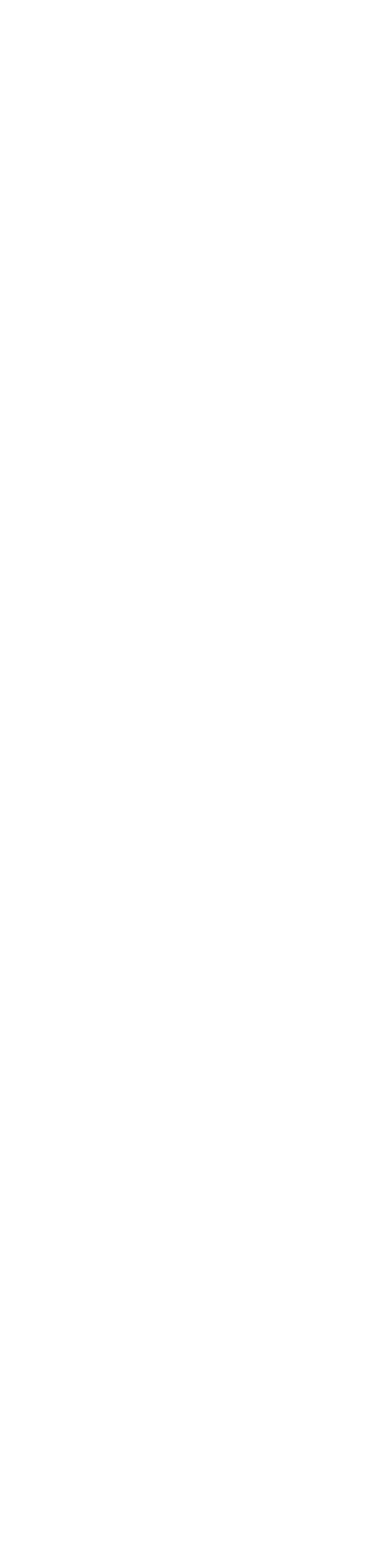
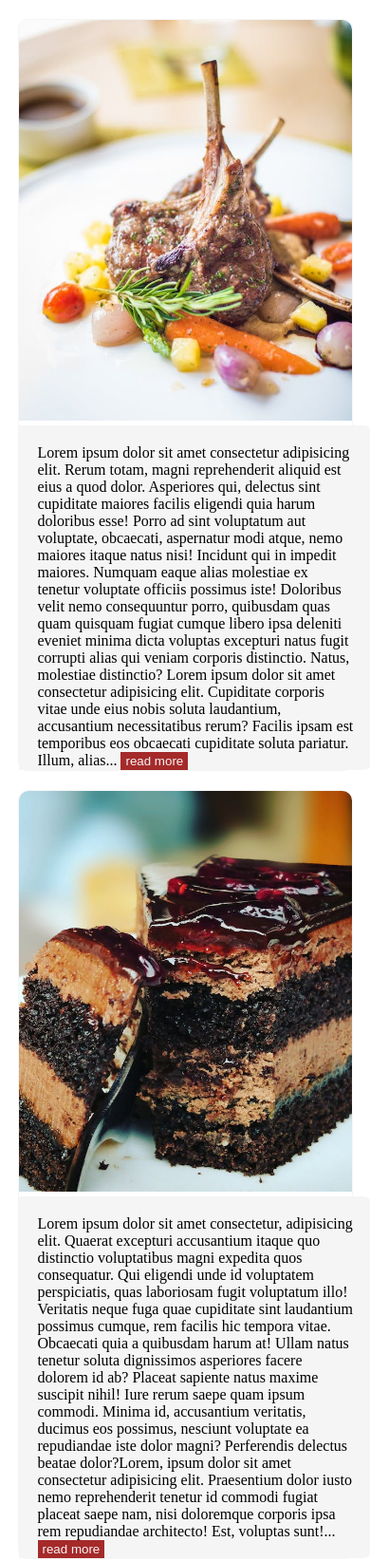
Before and after one commit to AR-Aourangazeb-Alif/demo-article, a plain HTML site: page index.html in a window 390 px wide. Shown: the top 1644 px of the page at 95% size. Before the commit the page ends 844 px from the top, so only its background shows below. Drawn offline with Linux system fonts and the light colour scheme.

Commit message:
made it responsive

```diff
--- a/index.html
+++ b/index.html
@@ -4,28 +4,40 @@
     <meta charset="UTF-8">
     <meta name="viewport" content="width=device-width, initial-scale=1.0">
     <title>My Recipe Book :)</title>
+
+    <link rel="stylesheet" href="style.css">
 </head>
 <body>
 
     <div class="article-container">
-        <div class="photo-container"></div>
-        <div class="writings"></div>
+        <div class="photo-container one"></div>
+        <div class="writings">Lorem ipsum dolor sit amet consectetur adipisicing elit. Rerum totam, magni reprehenderit aliquid est eius a quod dolor. Asperiores qui, delectus sint cupiditate maiores facilis eligendi quia harum doloribus esse!
+        Porro ad sint voluptatum aut voluptate, obcaecati, aspernatur modi atque, nemo maiores itaque natus nisi! Incidunt qui in impedit maiores. Numquam eaque alias molestiae ex tenetur voluptate officiis possimus iste!
+        Doloribus velit nemo consequuntur porro, quibusdam quas quam quisquam fugiat cumque libero ipsa deleniti eveniet minima dicta voluptas excepturi natus fugit corrupti alias qui veniam corporis distinctio. Natus, molestiae distinctio? Lorem ipsum dolor sit amet consectetur adipisicing elit. Cupiditate corporis vitae unde eius nobis soluta laudantium, accusantium necessitatibus rerum? Facilis ipsam est temporibus eos obcaecati cupiditate soluta pariatur. Illum, alias... <button>read more</button></div>
     </div>
     <div class="article-container">
-        <div class="photo-container"></div>
-        <div class="writings"></div>
+        <div class="photo-container two"></div>
+        <div class="writings">Lorem ipsum dolor sit amet consectetur, adipisicing elit. Quaerat excepturi accusantium itaque quo distinctio voluptatibus magni expedita quos consequatur. Qui eligendi unde id voluptatem perspiciatis, quas laboriosam fugit voluptatum illo!
+        Veritatis neque fuga quae cupiditate sint laudantium possimus cumque, rem facilis hic tempora vitae. Obcaecati quia a quibusdam harum at! Ullam natus tenetur soluta dignissimos asperiores facere dolorem id ab?
+        Placeat sapiente natus maxime suscipit nihil! Iure rerum saepe quam ipsum commodi. Minima id, accusantium veritatis, ducimus eos possimus, nesciunt voluptate ea repudiandae iste dolor magni? Perferendis delectus beatae dolor?Lorem, ipsum dolor sit amet consectetur adipisicing elit. Praesentium dolor iusto nemo reprehenderit tenetur id commodi fugiat placeat saepe nam, nisi doloremque corporis ipsa rem repudiandae architecto! Est, voluptas sunt!... <button>read more</button></div>
     </div>
     <div class="article-container">
-        <div class="photo-container"></div>
-        <div class="writings"></div>
+        <div class="photo-container three"></div>
+        <div class="writings">Lorem ipsum dolor sit amet consectetur adipisicing elit. Et dolore nostrum illo quisquam! Perspiciatis, nihil? Facere dolor, rem illo laborum eum accusantium consequatur blanditiis eius sint veritatis facilis tempore esse.
+        Eaque magnam quisquam, aut voluptatibus molestias nostrum distinctio, fugit molestiae odit minus eveniet dolorum modi nesciunt perspiciatis commodi quos dolorem? Et sed obcaecati aperiam deserunt laborum hic ducimus rerum natus.
+        Deserunt neque hic expedita ducimus cumque consectetur illo ipsam, adipisci illum, quod accusamus quibusdam? Similique blanditiis soluta vero veniam perferendis voluptatem assumenda ratione, nostrum exercitationem, laboriosam necessitatibus cumque tempore aliquam. Lorem ipsum dolor sit amet consectetur adipisicing elit. Numquam animi nulla laudantium minus error officia eum voluptas corporis, maxime sapiente amet deleniti eveniet eos libero inventore tenetur consequuntur quaerat accusamus...  <button>read more</button></div>
     </div>
     <div class="article-container">
-        <div class="photo-container"></div>
-        <div class="writings"></div>
+        <div class="photo-container four"></div>
+        <div class="writings">Lorem ipsum dolor sit amet consectetur adipisicing elit. Necessitatibus ad unde dolorum ullam asperiores tempore beatae ab. Consectetur veniam aspernatur, nobis laboriosam nulla magnam aliquid recusandae, exercitationem reprehenderit doloremque libero!
+        Veniam molestiae, illo nam distinctio iure inventore aliquid id tempore iusto et sunt eligendi natus, explicabo, quisquam aut! Repellat aliquid in animi praesentium. Dolores aliquam provident repellendus nihil nobis laborum.
+        Et suscipit odit possimus esse illo consequatur error, officia qui, eaque sit voluptatem eveniet dolorum magni. Id veniam ipsam iusto impedit illo mollitia voluptatum nisi accusantium eaque aperiam. Ducimus, velit! Lorem ipsum dolor sit, amet consectetur adipisicing elit. Dolor, vero repudiandae debitis quo recusandae temporibus officiis a, earum qui sed distinctio minima vitae, facere similique quidem fuga voluptatem aut veniam...  <button>read more</button></div>
     </div>
     <div class="article-container">
-        <div class="photo-container"></div>
-        <div class="writings"></div>
+        <div class="photo-container five"></div>
+        <div class="writings">Lorem ipsum dolor sit amet consectetur adipisicing elit. Quaerat, voluptatibus a? Error odio odit rem modi perspiciatis natus minima soluta commodi. Beatae enim impedit ullam deserunt, praesentium quaerat quisquam odio?
+        Asperiores rem saepe architecto earum, ullam nobis illum, exercitationem ipsa laudantium eos obcaecati dolorem sapiente vitae dignissimos nihil amet dolor nulla quidem perferendis. Facilis deserunt consequuntur error esse, laboriosam excepturi.
+        Ab excepturi nobis, esse, provident vel dolorem expedita, voluptatem laudantium quae blanditiis cumque debitis tenetur! Omnis, temporibus, quo amet tenetur vel assumenda veritatis magni soluta, necessitatibus consequuntur eius. Sed, illo. Lorem ipsum dolor sit amet consectetur, adipisicing elit. Commodi cupiditate ipsa temporibus omnis ipsam quibusdam nemo eos numquam, totam nostrum quam! Magni dolorum reiciendis iure architecto cumque dignissimos accusantium omnis...  <button>read more</button></div>
     </div>
 </body>
 </html>
--- /dev/null
+++ b/style.css
@@ -0,0 +1,88 @@
+*{
+    margin: 0px;
+    padding: 0px;
+}
+.article-container{
+    max-width: 90vw;
+    display: flex;
+    gap: 5px;
+    margin: 50px auto;
+    border-style: solid;
+    border-width: 1px;
+    border-color: whitesmoke;
+    border-radius: 10px;
+}
+
+.photo-container{
+    height: 220px;
+    width: 20%;
+    border-top-left-radius: 10px;
+    border-bottom-left-radius: 10px;
+}
+
+.writings{
+    height: 200px;
+    width: 80%;
+    background-color: whitesmoke;
+    padding: 20px 20px 0px 20px;
+    border-top-right-radius: 10px;
+    border-bottom-right-radius: 10px;
+}
+
+button{
+    border: none;
+    background-color: brown;
+    color: whitesmoke;
+    padding: 2px 5px;
+}
+button:hover{
+    cursor: pointer;
+}
+
+.one{
+    background-image: url('1.jpeg');
+    background-position: center;
+    background-size: cover;
+}
+
+.two{
+    background-image: url('2.jpeg');
+    background-position: center;
+    background-size: cover;
+}
+
+.three{
+    background-image: url('3.jpeg');
+    background-position: center;
+    background-size: cover;
+}
+
+.four{
+    background-image: url('4.jpeg');
+    background-position: center;
+    background-size: cover;
+}
+
+.five{
+    background-image: url('5.jpeg');
+    background-position: center;
+    background-size: cover;
+}
+
+@media screen and (max-width:576px) {
+    .article-container{
+        flex-direction: column;
+        margin: 20px auto 20px;
+    }
+
+    .photo-container{
+        width: 100%;
+        height: 50vh;
+        border-top-right-radius: 10px;
+        border-bottom-left-radius: 0px;
+    }
+    .writings{
+        width: 95%;
+        height: auto;
+    }
+}
```
Also changed, not shown: 3.jpeg (renamed from pexels-photo-262959.jpeg), 4.jpeg (renamed from pexels-photo-699953.jpeg), 5.jpeg (renamed from pexels-photo-2641886.jpeg).
